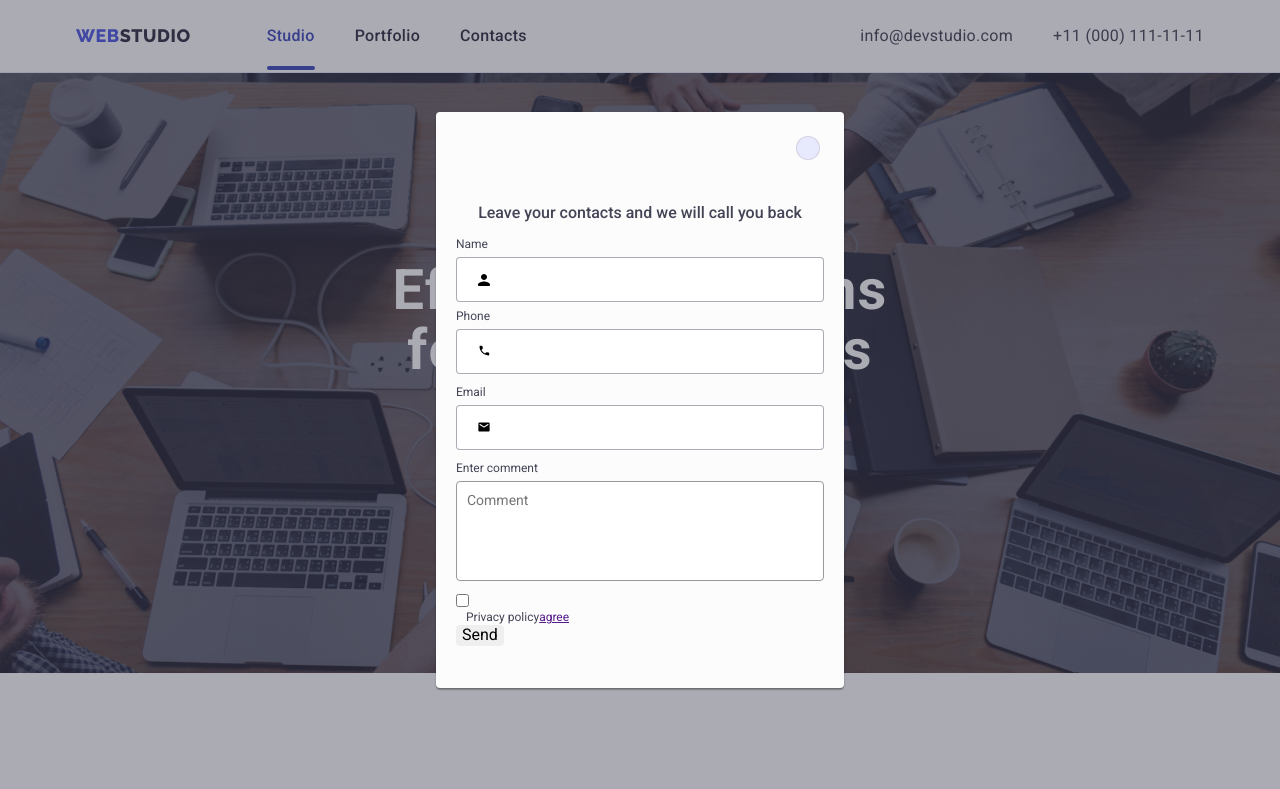
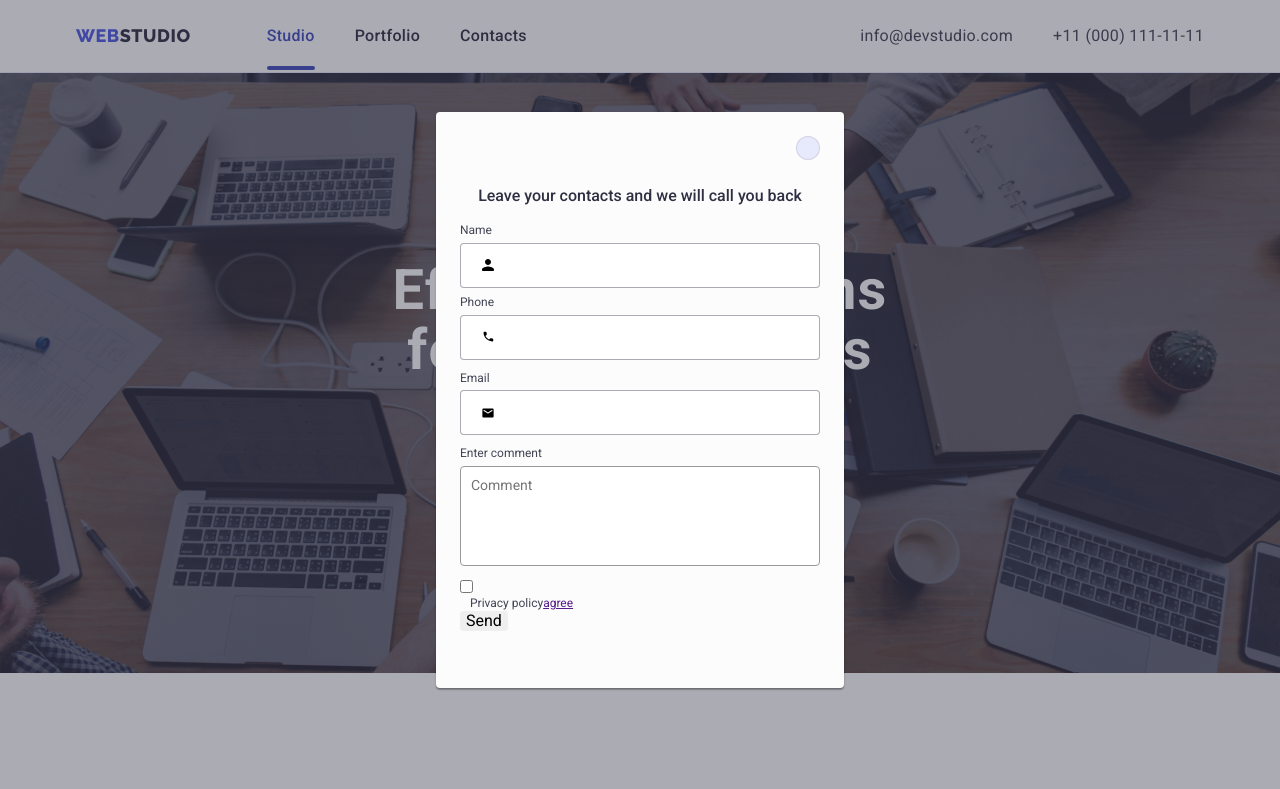
Before and after one commit to q3pro/goit-markup-hw-06, a plain HTML site: page index.html in a window 1280 px wide. Both pictures are taken after a click on the button "Order Service". Shown: the top 789 px of the page. Drawn offline with nearby package versions, Linux system fonts and the light colour scheme.

Commit message:
testmodal

```diff
--- a/css/styles.css
+++ b/css/styles.css
@@ -578,7 +578,7 @@ body {
   left: 50%;
   transform: translate(-50%, -50%) scale(1);
   transition: transform 250ms cubic-bezier(0.4, 0, 0.2, 1);
-  padding: 20px;
+  padding: 72px 24px 24px 24px;
   box-shadow: 0px 1px 1px rgba(0, 0, 0, 0.14), 0px 1px 3px rgba(0, 0, 0, 0.12),
     0px 2px 1px rgba(0, 0, 0, 0.2);
 }
@@ -624,8 +624,10 @@ body {
   font-size: 16px;
   font-weight: 500;
   text-align: center;
+  line-height: 1.5;
+  color: var(--h2-text-color);
   margin-bottom: 16px;
-  margin-top: 72px;
+  /* margin-top: 72px; */
 }
 
 .modal-field {
```
